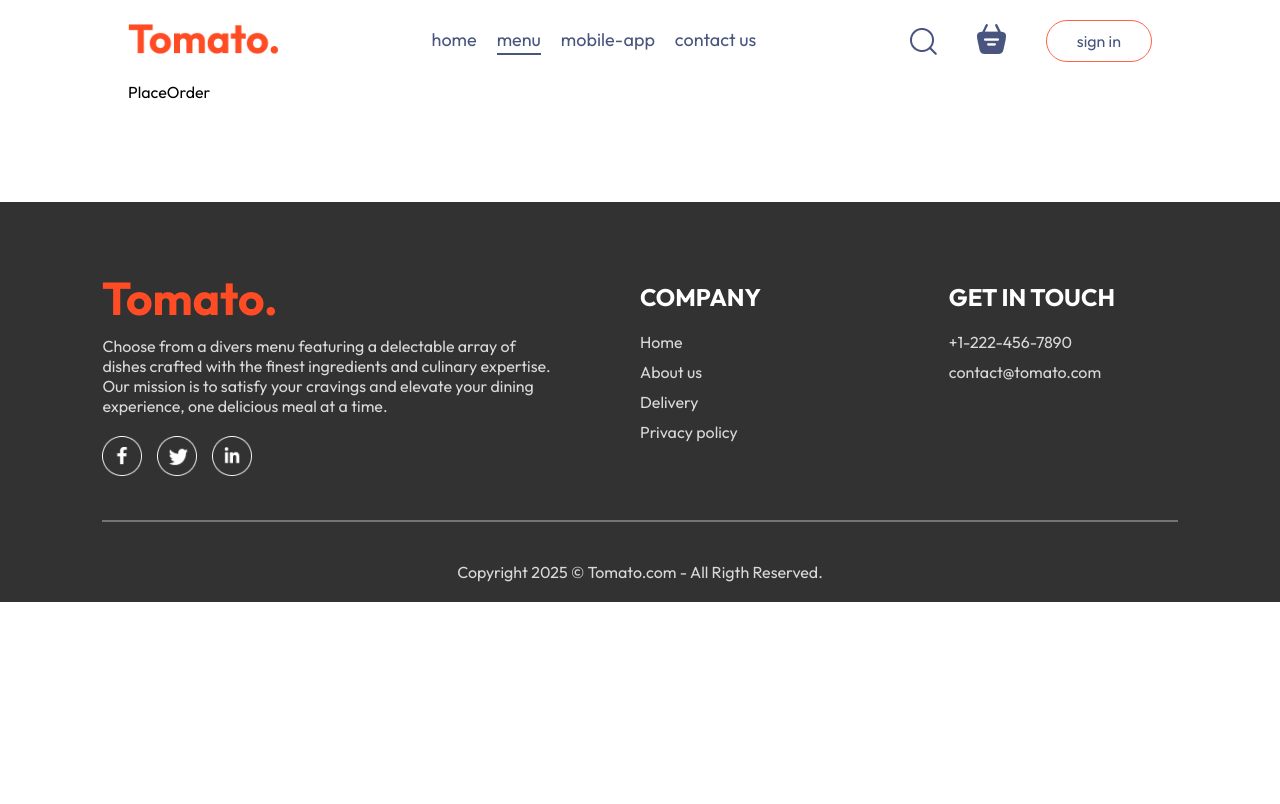
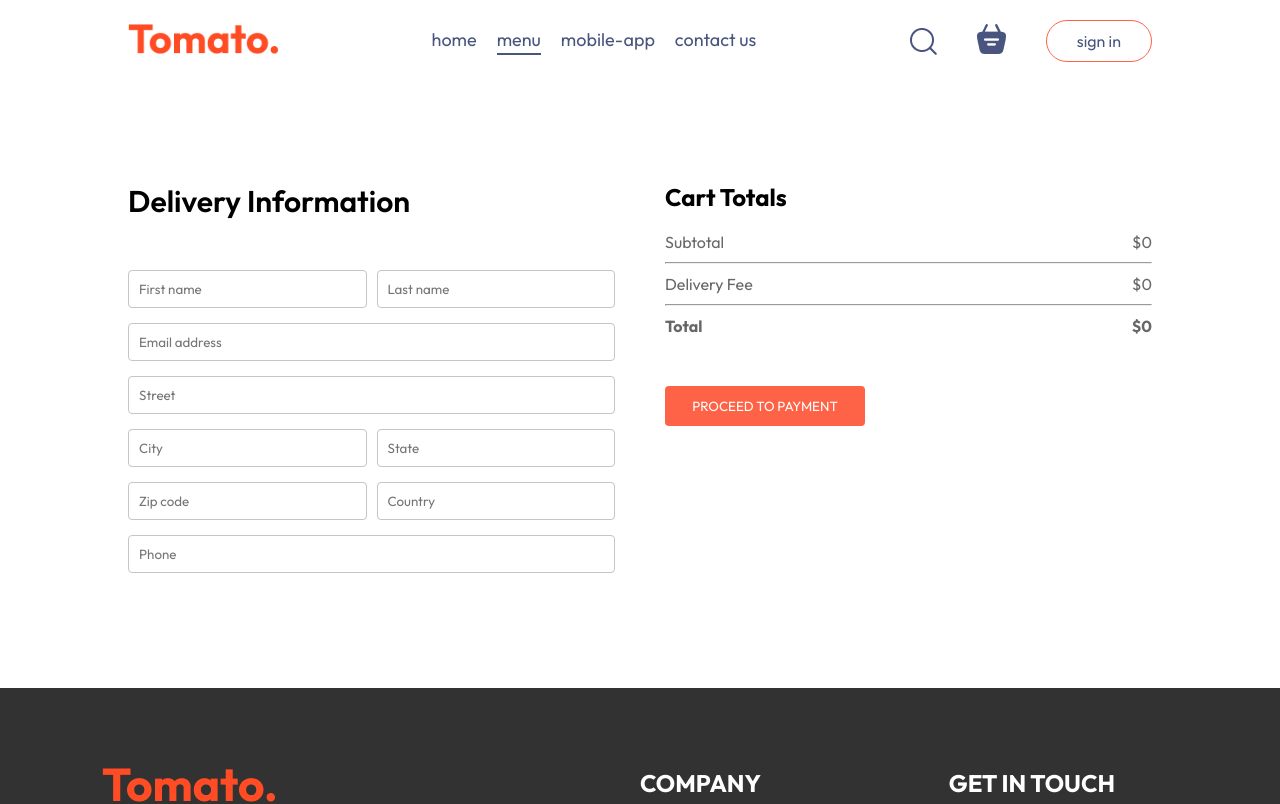
Before and after one commit to LenaM777/tomato-delivery, a React (Vite) app in the folder frontend/: page /order in a window 1280 px wide. Shown: the top 804 px of the page. Built offline with nearby package versions, Linux system fonts and the light colour scheme.

Commit message:
feat: Create structure and styles Place Order component

```diff
--- a/frontend/src/pages/Cart/Cart.jsx
+++ b/frontend/src/pages/Cart/Cart.jsx
@@ -1,10 +1,13 @@
 import React, { useContext } from "react";
 import "./Cart.css";
 import { StoreContext } from "../../context/StoreContext";
+import { useNavigate } from "react-router-dom";
 
 const Cart = () => {
   const { cartItems, food_list, removeFromCart, getTotalCartAmount } =
     useContext(StoreContext);
+
+  const navigate = useNavigate();
 
   return (
     <div className="cart">
@@ -50,15 +53,22 @@
             <hr />
             <div className="cart-total__details">
               <p>Delivery Fee</p>
-              <p>${2}</p>
+              <p>${getTotalCartAmount() === 0 ? 0 : 2}</p>
             </div>
             <hr />
             <div className="cart-total__details">
               <b>Total</b>
-              <b>${getTotalCartAmount() + 2}</b>
+              <b>
+                ${getTotalCartAmount() === 0 ? 0 : getTotalCartAmount() + 2}
+              </b>
             </div>
           </div>
-          <button className="cart-total__button">PROCEED TO CHECKOUT</button>
+          <button
+            onClick={() => navigate("/order")}
+            className="cart-total__button"
+          >
+            PROCEED TO CHECKOUT
+          </button>
         </div>
         <div className="cart-promocode">
           <div>
--- a/frontend/src/pages/PlaceOrder/PlaceOrder.css
+++ b/frontend/src/pages/PlaceOrder/PlaceOrder.css
@@ -0,0 +1,41 @@
+.place-order {
+    display: flex;
+    align-items: start;
+    justify-content: space-between;
+    gap: 50px;
+    margin-top: 100px;
+}
+
+.place-order__left {
+    width: 100%;
+    max-width: max(30%, 500px);
+}
+
+.place-order__title {
+    font-size: 30px;
+    font-weight: 600;
+    margin-bottom: 50px;
+}
+
+.place-order__left input {
+    margin-bottom: 15px;
+    width: 100%;
+    padding: 10px;
+    border: 1px solid var(--color-gray-light);
+    border-radius: 4px;
+    outline-color: var(--color-brand-light);
+}
+
+ .multi-fields {
+     display: flex;
+     gap: 10px;
+}
+
+.place-order__right {
+    width: 100%;
+    max-width: max(40%, 500px);
+}
+
+.cart-total__button {
+    margin-top: 30px;
+}
--- a/frontend/src/pages/PlaceOrder/PlaceOrder.jsx
+++ b/frontend/src/pages/PlaceOrder/PlaceOrder.jsx
@@ -1,8 +1,56 @@
-import React from "react";
+import React, { useContext } from "react";
 import "./PlaceOrder.css";
+import { StoreContext } from "../../context/StoreContext";
 
 const PlaceOrder = () => {
-  return <div>PlaceOrder</div>;
+  const { getTotalCartAmount } = useContext(StoreContext);
+
+  return (
+    <form className="place-order">
+      <div className="place-order__left">
+        <p className="place-order__title">Delivery Information</p>
+        <div className="multi-fields">
+          <input type="text" placeholder="First name" />
+          <input type="text" placeholder="Last name" />
+        </div>
+        <input type="email" placeholder="Email address" />
+        <input type="text" placeholder="Street" />
+        <div className="multi-fields">
+          <input type="text" placeholder="City" />
+          <input type="text" placeholder="State" />
+        </div>
+        <div className="multi-fields">
+          <input type="text" placeholder="Zip code" />
+          <input type="text" placeholder="Country" />
+        </div>
+        <input type="text" placeholder="Phone" />
+      </div>
+      <div className="place-order__right">
+        <div className="cart-total">
+          <h2>Cart Totals</h2>
+          <div>
+            <div className="cart-total__details">
+              <p>Subtotal</p>
+              <p>${getTotalCartAmount()}</p>
+            </div>
+            <hr />
+            <div className="cart-total__details">
+              <p>Delivery Fee</p>
+              <p>${getTotalCartAmount() === 0 ? 0 : 2}</p>
+            </div>
+            <hr />
+            <div className="cart-total__details">
+              <b>Total</b>
+              <b>
+                ${getTotalCartAmount() === 0 ? 0 : getTotalCartAmount() + 2}
+              </b>
+            </div>
+          </div>
+          <button className="cart-total__button">PROCEED TO PAYMENT</button>
+        </div>
+      </div>
+    </form>
+  );
 };
 
 export default PlaceOrder;
```
